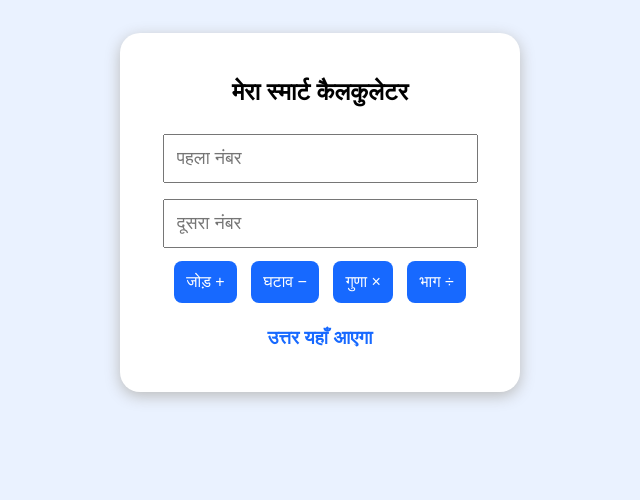
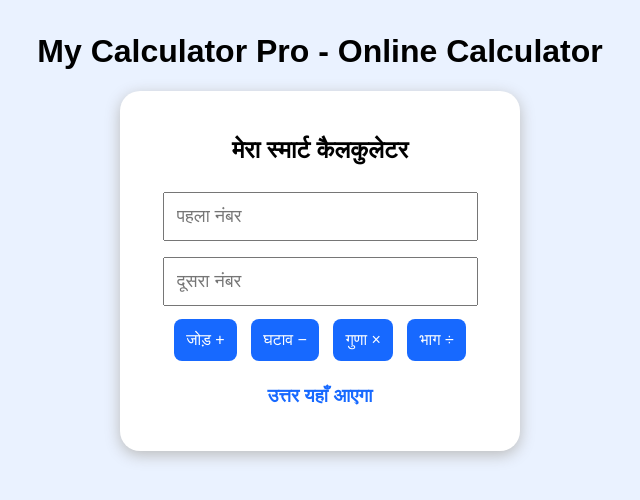
Before and after one commit to nikhilsankrot43-ops/my-calculator-pro-, a plain HTML site: page index.html in a window 1280 px wide. Shown: the whole page, without its empty margins (320-960 px from the left). Drawn offline with Linux system fonts and the light colour scheme.

Commit message:
Update index.html

```diff
--- a/index.html
+++ b/index.html
@@ -1,9 +1,9 @@
-
+<h1>My Calculator Pro - Online Calculator</h1>
 <!DOCTYPE html>
 <html>
 <head>
 <title>My Calculator Pro - Free Online Calculator</title>
-<meta name="description" content="My Calculator Pro is a free online calculator. Calculate quickly and easily on your mobile or computer.">
+<meta name=<meta name="description" content="My Calculator Pro is a free online calculator for addition, subtraction, multiplication and division.">
   <style>
     body {
       font-family: Arial, sans-serif;
```
